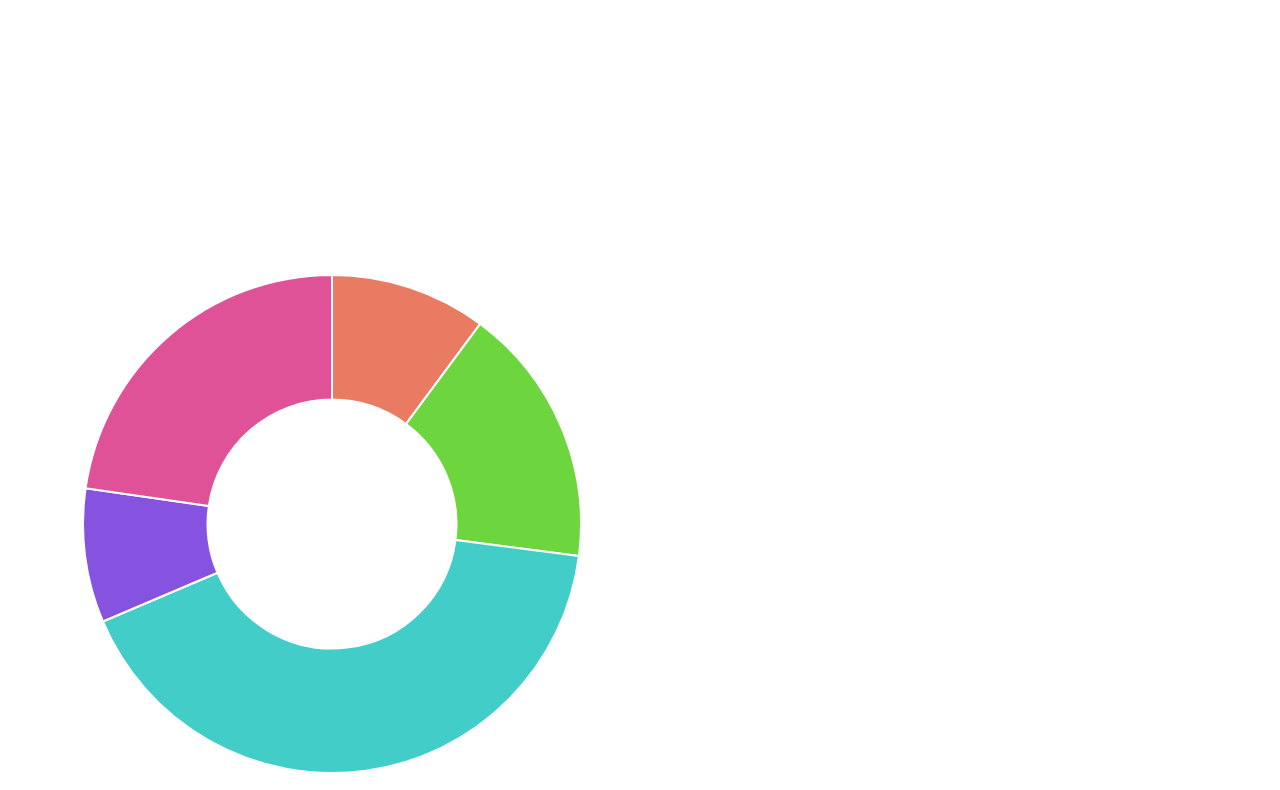
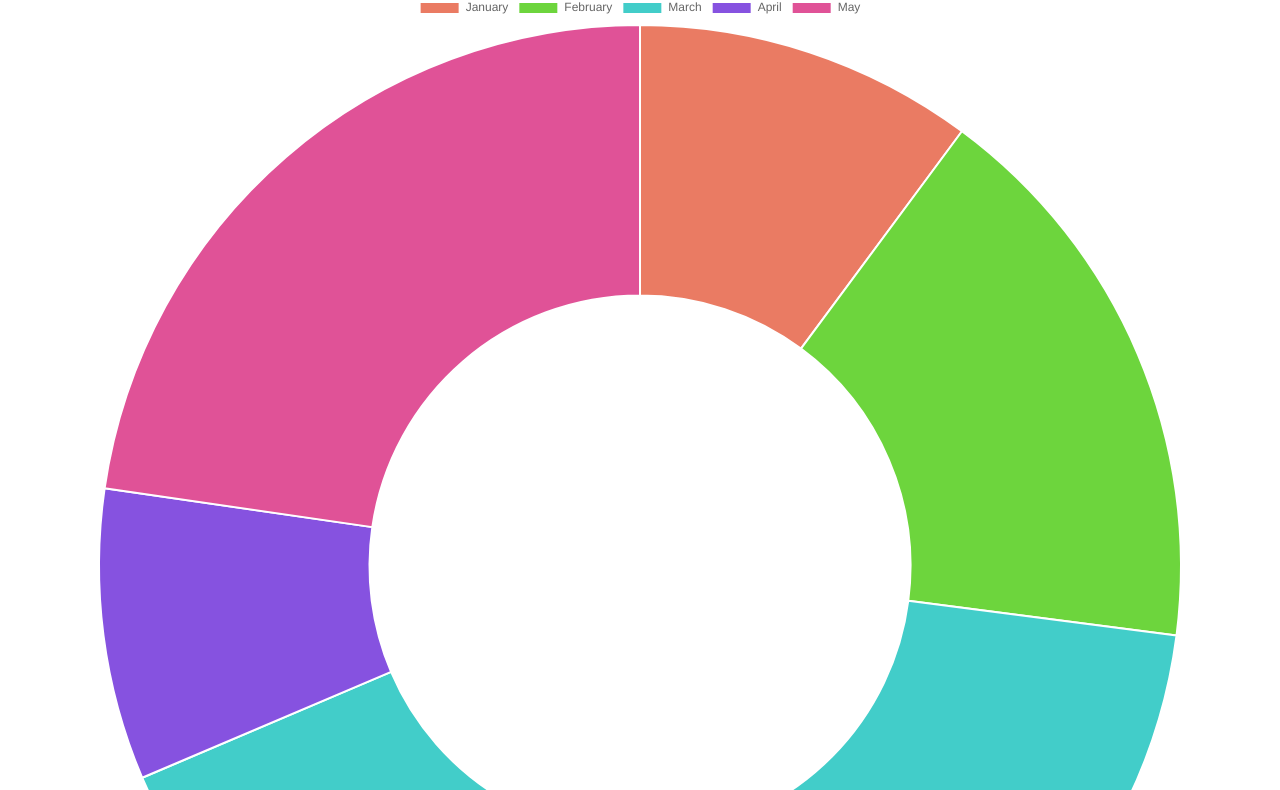
Before and after one commit to vexdew/vexdew.github.io, a website: page statistics.html in a window 1280 px wide. Shown: the part 226-1016 px from the top of the page. Drawn offline with nearby package versions, Linux system fonts and the light colour scheme.

Commit message:
Assignment 3 - Done

```diff
--- a/statistics.html
+++ b/statistics.html
@@ -7,41 +7,37 @@
 <html lang="en">
 <head>
     <meta charset="UTF-8">
-    <!-- Set character encoding to UTF-8 for proper text rendering -->
     <title>Statistics</title>
-    <!-- Set the title of the webpage to "Home" -->
-
-    <!-- CSS Section -->
     <link rel="stylesheet" href="./node_modules/bootstrap/dist/css/bootstrap.min.css">
-    <!-- Link to the Bootstrap CSS stylesheet -->
     <link rel="stylesheet" href="./node_modules/@fortawesome/fontawesome-free/css/all.css">
-    <!-- Link to the FontAwesome CSS stylesheet -->
     <link rel="stylesheet" href="./content/style.css">
-    <!-- Link to Chart.js -->
     <script src="https://cdn.jsdelivr.net/npm/chart.js"></script>
+    <style>
+        /* Custom styling to reduce spacing */
+        .container-custom {
+            padding-top: 20px; /* Adjust the top padding as needed */
+            padding-bottom: 20px; /* Adjust the bottom padding as needed */
+        }
+        .header-custom {
+            margin-bottom: 10px; /* Reduce margin below the header */
+        }
+    </style>
 </head>
 <body>
 
 <header></header>
 
-<!-- Statistics Section -->
-<div class="container">
-    <div class="header">
+<div class="container container-custom">
+    <div class="header header-custom">
         <h2>Statistics</h2>
     </div>
 
-	<canvas id="StatisticsChart" style="width:100%;max-width:500px"></canvas>
+	<canvas id="StatisticsChart"></canvas>
 
 	<script>
 	const xValues = ["January", "February", "March", "April", "May"];
 	const yValues = [21, 35, 86, 18, 47];
-	const barColors = [
-	  "#EA7B63",
-	  "#6DD53D",
-	  "#42CDC9",
-	  "#8652E0",
-	  "#E05297"
-	];
+	const barColors = ["#EA7B63", "#6DD53D", "#42CDC9", "#8652E0", "#E05297"];
 
 	new Chart("StatisticsChart", {
 	  type: "doughnut",
```
